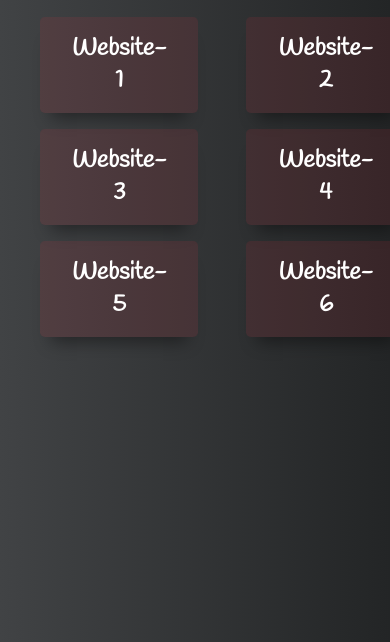
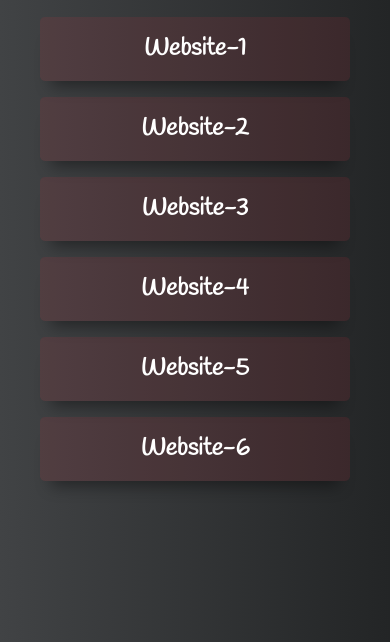
Before and after one commit to ayushwebsiteprojects/websites, a plain HTML site: page index.html in a window 390 px wide. Shown: the part 202-844 px from the top of the page. Drawn offline with Linux system fonts and the light colour scheme.

Commit message:
Update index.html

```diff
--- a/index.html
+++ b/index.html
@@ -220,6 +220,12 @@
                 background-color: rgba(196, 229, 56, .1);
             }
         }
+
+        @media(max-width:680px){
+    .grid-container {
+  grid-template-columns: auto;
+}
+}
     </style>
 </head>
 
```
